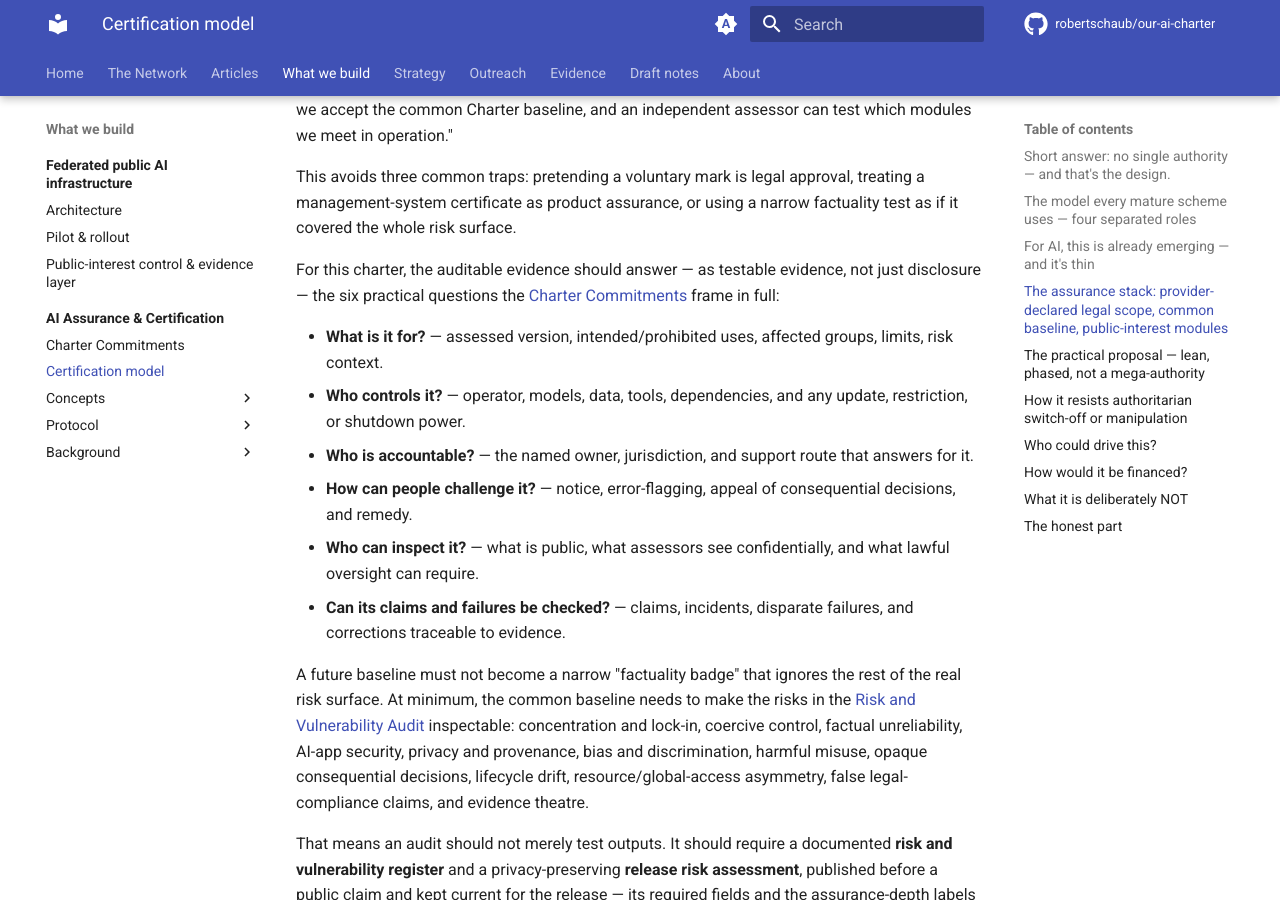
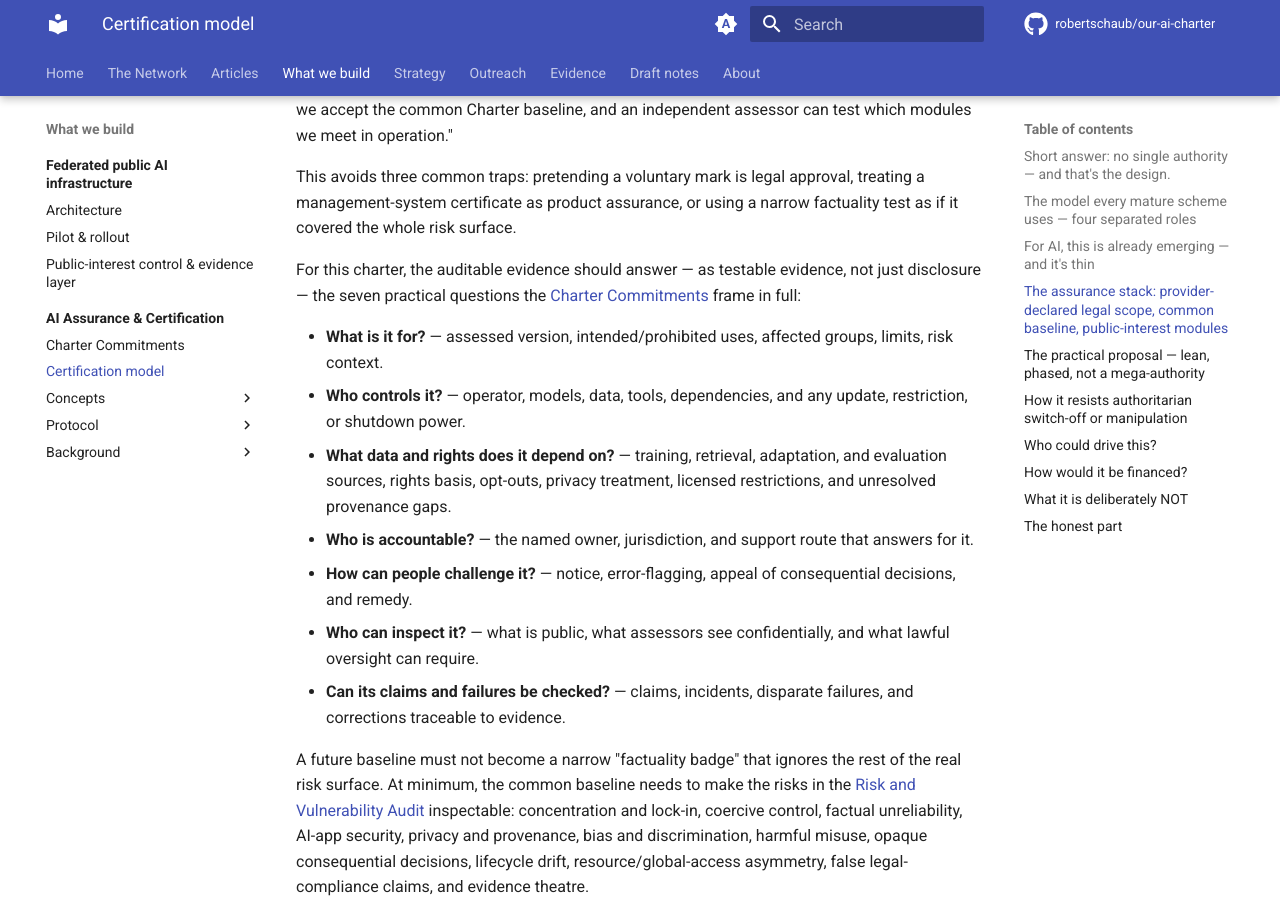
Before and after one commit to robertschaub/our-ai-charter, an MkDocs documentation site: the page built from docs/Assurance/Framework/certification-model.md, in a window 1280 px wide and 900 px high, scrolled down 2182 px. Built offline with MkDocs 1.6.1 and Material for MkDocs 9.7.7, drawn with Linux system fonts in a browser that asks for light colours; plug-ins that fetch from the network failed and are left out; comment, search, counter and statistics services are not loaded.

Commit message:
docs(certification): align evidence questions

```diff
--- a/docs/Assurance/Framework/certification-model.md
+++ b/docs/Assurance/Framework/certification-model.md
@@ -37,10 +37,11 @@ A builder or deployer could then say, "we have declared the legal scope for this
 
 This avoids three common traps: pretending a voluntary mark is legal approval, treating a management-system certificate as product assurance, or using a narrow factuality test as if it covered the whole risk surface.
 
-For this charter, the auditable evidence should answer — as testable evidence, not just disclosure — the six practical questions the [Charter Commitments](charter-commitments.md) frame in full:
+For this charter, the auditable evidence should answer — as testable evidence, not just disclosure — the seven practical questions the [Charter Commitments](charter-commitments.md) frame in full:
 
 - **What is it for?** — assessed version, intended/prohibited uses, affected groups, limits, risk context.
 - **Who controls it?** — operator, models, data, tools, dependencies, and any update, restriction, or shutdown power.
+- **What data and rights does it depend on?** — training, retrieval, adaptation, and evaluation sources, rights basis, opt-outs, privacy treatment, licensed restrictions, and unresolved provenance gaps.
 - **Who is accountable?** — the named owner, jurisdiction, and support route that answers for it.
 - **How can people challenge it?** — notice, error-flagging, appeal of consequential decisions, and remedy.
 - **Who can inspect it?** — what is public, what assessors see confidentially, and what lawful oversight can require.
```
